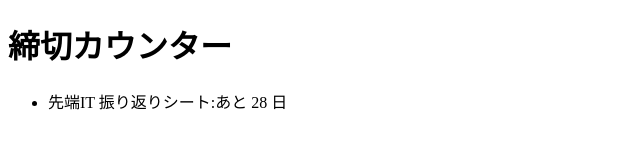
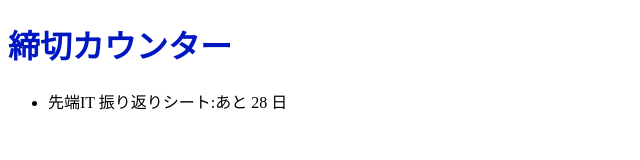
Before and after one commit to neec-sentan-it-2026/team05-deadline, a website: page public/index.html in a window 1280 px wide. Shown: the whole page, without its empty margins (0-640 px from the left). Drawn offline with Linux system fonts and the light colour scheme.

Commit message:
見出しの色の変更

```diff
--- a/public/index.html
+++ b/public/index.html
@@ -6,7 +6,7 @@
   <title>５班締切カウンター</title>
 </head>
 <body>
-  <h1>締切カウンター</h1>
+  <h1 style="color: #0017c1">締切カウンター</h1>
   <ul id="list"></ul>
   <script type="module">
     import { daysUntil } from './deadline.js';
```
